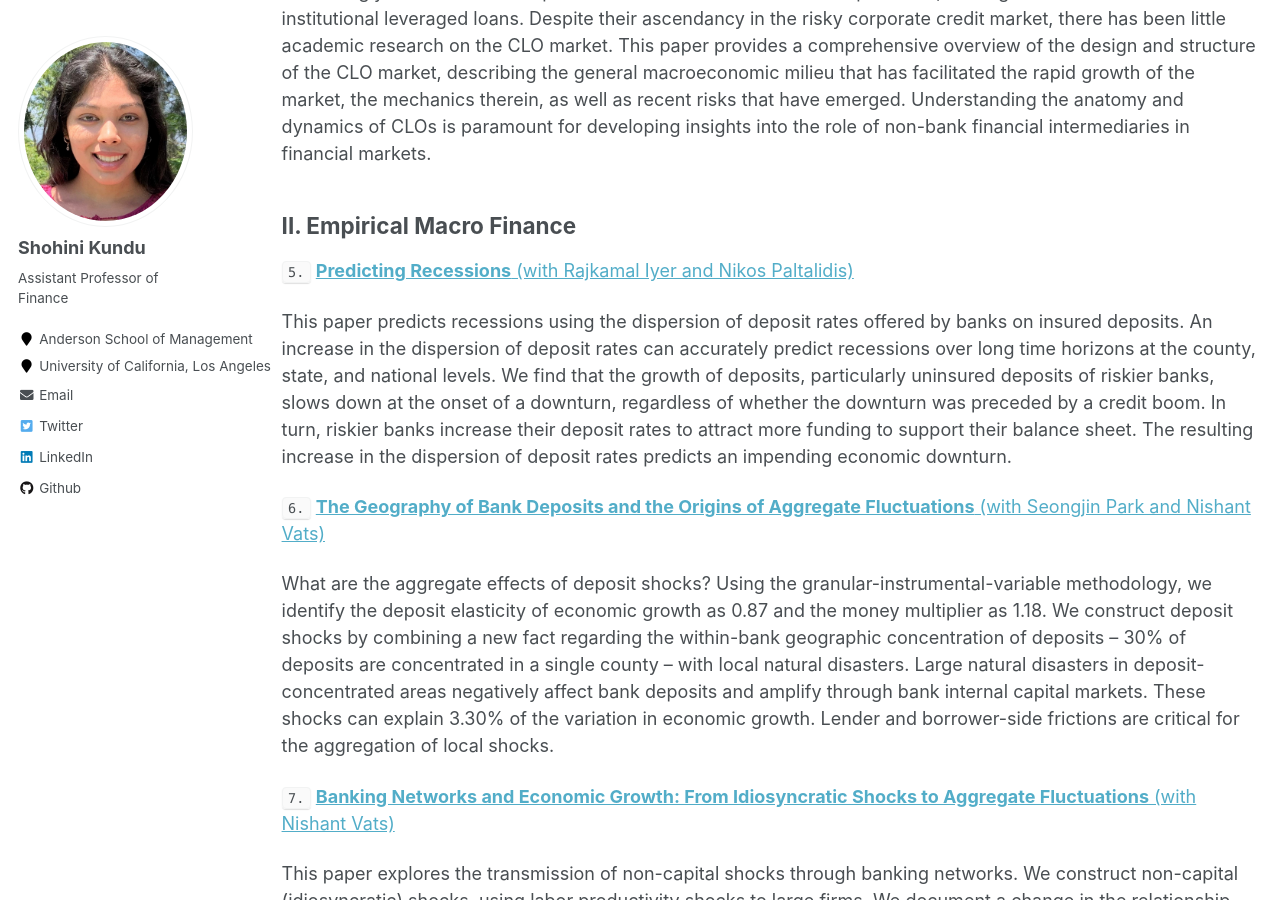
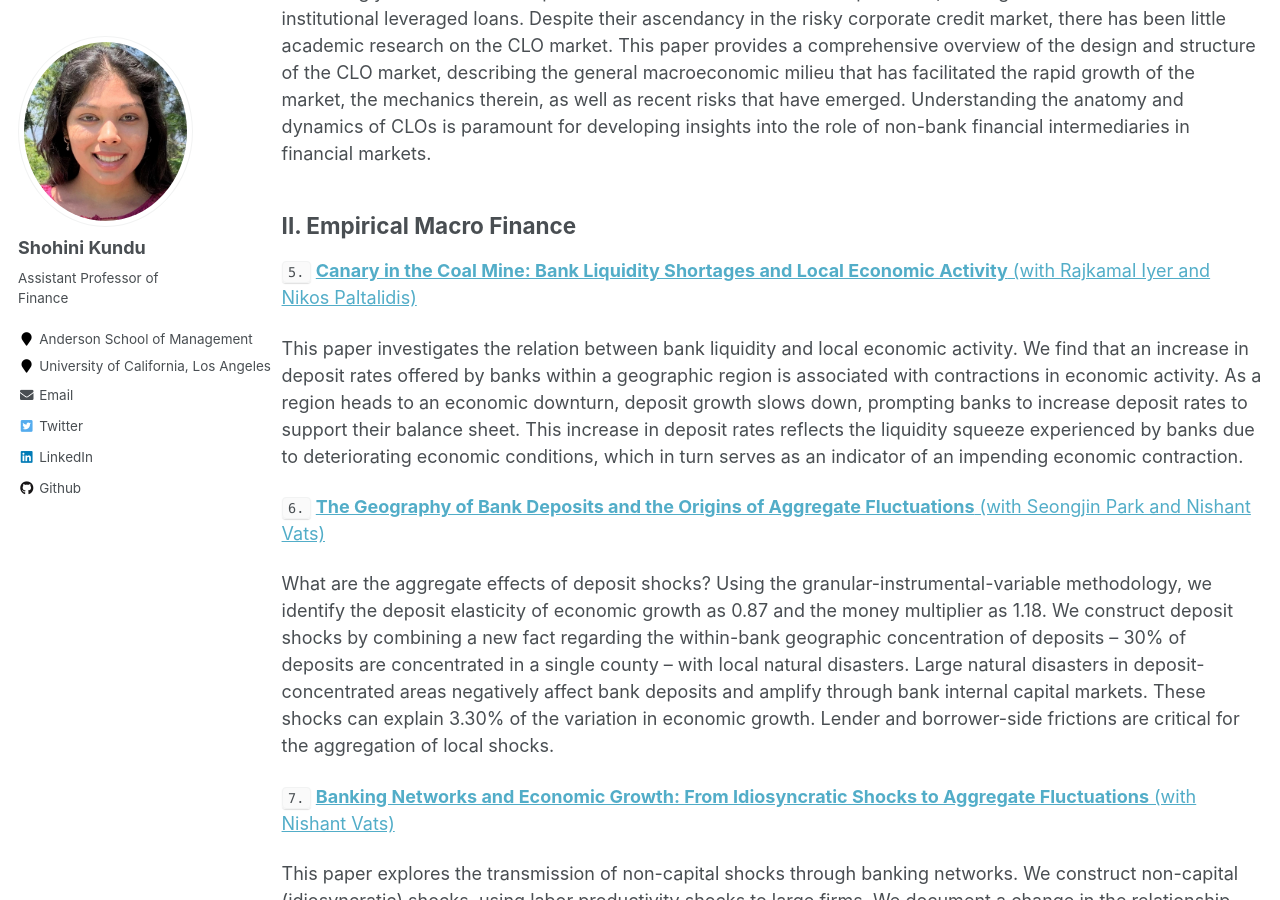
Before and after one commit to shohinikundu/shohinikundu.github.io, a Jekyll site: the page built from _pages/research.md, in a window 1280 px wide and 900 px high, scrolled down 1336 px. Built offline with Jekyll 4.4.1, drawn with Linux system fonts in a browser that asks for light colours.

Commit message:
Update research.md

```diff
--- a/_pages/research.md
+++ b/_pages/research.md
@@ -32,9 +32,9 @@ Collateralized loan obligations (CLOs), intermediaries situated between investor
 
 ## II. Empirical Macro Finance
 
-`5.` [**Predicting Recessions** (with Rajkamal Iyer and Nikos Paltalidis)](https://papers.ssrn.com/sol3/papers.cfm?abstract_id=4247519)
+`5.` [**Canary in the Coal Mine: Bank Liquidity Shortages and Local Economic Activity** (with Rajkamal Iyer and Nikos Paltalidis)](https://papers.ssrn.com/sol3/papers.cfm?abstract_id=4247519)
 
-This paper predicts recessions using the dispersion of deposit rates offered by banks on insured deposits. An increase in the dispersion of deposit rates can accurately predict recessions over long time horizons at the county, state, and national levels. We find that the growth of deposits, particularly uninsured deposits of riskier banks, slows down at the onset of a downturn, regardless of whether the downturn was preceded by a credit boom. In turn, riskier banks increase their deposit rates to attract more funding to support their balance sheet. The resulting increase in the dispersion of deposit rates predicts an impending economic downturn.
+This paper investigates the relation between bank liquidity and local economic activity. We find that an increase in deposit rates offered by banks within a geographic region is associated with contractions in economic activity. As a region heads to an economic downturn, deposit growth slows down, prompting banks to increase deposit rates to support their balance sheet. This increase in deposit rates reflects the liquidity squeeze experienced by banks due to deteriorating economic conditions, which in turn serves as an indicator of an impending economic contraction.
 
 `6.` [**The Geography of Bank Deposits and the Origins of Aggregate Fluctuations** (with Seongjin Park and Nishant Vats)](https://papers.ssrn.com/sol3/papers.cfm?abstract_id=3883605)
 
```
